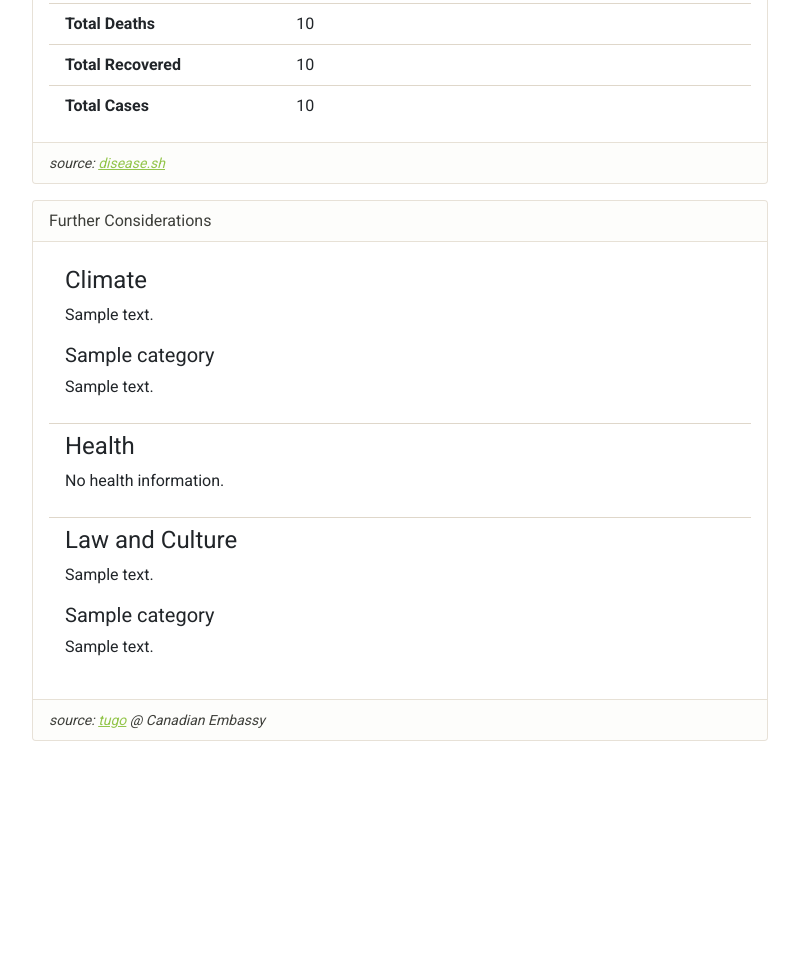
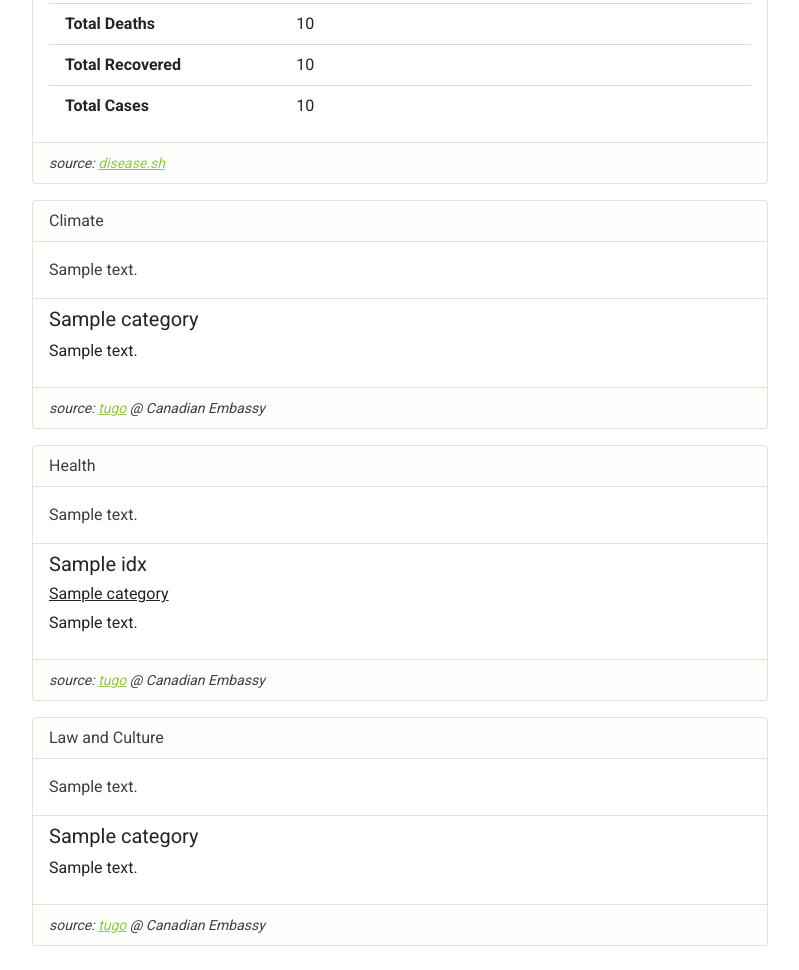
Before and after one commit to fan777/travel-advisory, a Flask app: template templates/country/country.html in a window 1280 px wide. Shown: the part 790-1760 px from the top of the page, without its empty margins (430-1229 px from the left). Before the commit the page ends 1531 px from the top, so only its background shows below. Run offline with Flask 2, Linux system fonts and the light colour scheme; tables that the repository leaves empty hold one stand-in row (values such as "Sample post"); the template is opened without the code that fills it: values that come from a table or form of the project are taken from there, most other values are stand-ins (such as "Sample title", 1, 10 or a date in 2020); some libraries are stand-ins or nearby versions.

Commit message:
update readme, fix format in country info groups

```diff
--- a/app.py
+++ b/app.py
@@ -168,7 +168,7 @@ def get_covid_stats(country_code):
       ])
 
 def get_covid_graph_data (country_code):
-    url = f'{API_BASE_URL_COVID}/historical/{country_code}?lastdays=30'
+    url = f'{API_BASE_URL_COVID}/historical/{country_code}?lastdays=182'
     try:
       response = requests.get(url)
       data = response.json()
--- a/templates/country/considerations.html
+++ b/templates/country/considerations.html
@@ -1,65 +1,77 @@
+{% if detailed.error %}
   <div class="card my-3">
-  <div class="card-header">
-    Further Considerations
+    <div class="card-body">{{ detailed.error }}</div>
+    <div class="card-footer">
+      <small class="fst-italic">source: <a href="https://developer.tugo.com/page/Travel_Safe_API">tugo</a> @ Canadian Embassy</small>
     </div>
-  <div class="card-body">
-    {% if detailed.error %}
-      {{ detailed.error }}
+  </div>
 {% else %}
+  {% if detailed.climate.description or detailed.climate.climateInfo %}
+  <div class="card my-3">
+    <div class="card-header">Climate</div>
+    {% if detailed.climate.description %}
+      <div class="card-body">{{ detailed.climate.description }}</div>
+    {% endif %}
+    {% if detailed.climate.climateInfo %}
       <ul class="list-group list-group-flush">
+        {% for idx in detailed.climate.climateInfo %}
           <li class="list-group-item">
-        <h4 class="card-title">Climate</h4>
-        {% if not detailed.climate.description and not detailed.climate.climateInfo %}
-          <p>No climate information.</p>
-        {% else %}
-          {% if detailed.climate.description %}
-            <p>{{ detailed.climate.description }}</p>
-          {% endif %}
-          {% for idx in detailed.climate.climateInfo %}
             <h5 class="card-title">{{ idx.category }}</h5>
             <p>{{ idx.description }}</p>
+          </li>
         {% endfor %}
+      </ul>
     {% endif %}
-      </li>
+    <div class="card-footer">
+      <small class="fst-italic">source: <a href="https://developer.tugo.com/page/Travel_Safe_API">tugo</a> @ Canadian Embassy</small>
+    </div>
+  </div>
+  {% endif %}
+
+  {% if detailed.health.description or detailed.health.diseasesAndVaccinesInfo or detailed.health.healthInfo %}
+  <div class="card my-3">
+    <div class="card-header">Health</div>
+    {% if detailed.health.description %}
+      <div class="card-body">{{ detailed.health.description }}</div>
+    {% endif %}
+    {% if detailed.health.diseasesAndVaccinesInfo %}
+      <ul class="list-group list-group-flush">
+        {% for idx in detailed.health.diseasesAndVaccinesInfo %}
           <li class="list-group-item">
-        <h4 class="card-title">Health</h4>
-        {% if not detailed.health.description and not detailed.health.diseasesAndVaccinesInfo or not detailed.health.healthInfo %}
-          <p>No health information.</p>
-        {% else %}
-          {% if detailed.health.description %}
-            <p>{{ detailed.health.description }}</p>
-          {% endif %}
-          {% for idx in detailed.health.diseasesAndVaccinesInfo %}
             <h5 class="card-title">{{ idx }}</h5>
             {% for idx2 in detailed.health.diseasesAndVaccinesInfo[idx] %}
-                <h6 class="card-title">{{ idx2.category }}</h6>
+              <h6 class="card-title text-decoration-underline">{{ idx2.category }}</h6>
               <p>{{ idx2.description }}</p>
             {% endfor %}
+          </li>
         {% endfor %}
+      </ul>
     {% endif %}
-      </li>
+    <div class="card-footer">
+      <small class="fst-italic">source: <a href="https://developer.tugo.com/page/Travel_Safe_API">tugo</a> @ Canadian Embassy</small>
+    </div>
+  </div>
+  {% endif %}
+
+  {% if detailed.lawAndCulture.description or detailed.lawAndCulture.lawAndCultureInfo %}
+  <div class="card my-3">
+    <div class="card-header">Law and Culture</div>
+    {% if detailed.lawAndCulture.description %}
+      <div class="card-body">{{ detailed.lawAndCulture.description }}</div>
+    {% endif %}
+    {% if detailed.lawAndCulture.lawAndCultureInfo %}
+      <ul class="list-group list-group-flush">
+        {% for idx in detailed.lawAndCulture.lawAndCultureInfo %}
           <li class="list-group-item">
-        <h4 class="card-title">Law and Culture</h4>
-        {% if not detailed.lawAndCulture.description and not detailed.lawAndCulture.lawAndCultureInfo %}
-          <p>No law and culture infomration.</p>
-        {% else %}
-          {% if detailed.lawAndCulture.description %}
-            <p>{{ detailed.lawAndCulture.description }}</p>
-          {% endif %}
-          {% for idx in detailed.lawAndCulture.lawAndCultureInfo %}
             <h5 class="card-title">{{ idx.category }}</h5>
             <p>{{ idx.description }}</p>
+          </li>
         {% endfor %}
-        {% endif %}
-      </li>
       </ul>
     {% endif %}
-  </div>
     <div class="card-footer">
-    {% if detailed.error %}
-      &nbsp;
-    {% else %}
       <small class="fst-italic">source: <a href="https://developer.tugo.com/page/Travel_Safe_API">tugo</a> @ Canadian Embassy</small>
-    {% endif %}
     </div>
   </div>
+  {% endif %}
+{% endif %}
--- a/templates/country/covid.html
+++ b/templates/country/covid.html
@@ -17,7 +17,7 @@
             data: {
                 labels: {{ graph['labels'] |tojson }},
                 datasets: [{
-                    label: 'Total cases over 30 days',
+                    label: 'Total cases over ~6 months',
                     data: {{ graph['data'] |tojson }},
                     borderColor: [
                         'rgba(255, 99, 132, 1)',
```
Also changed, not shown: README.md. Lines whose indentation alone changed are shown as unchanged.
